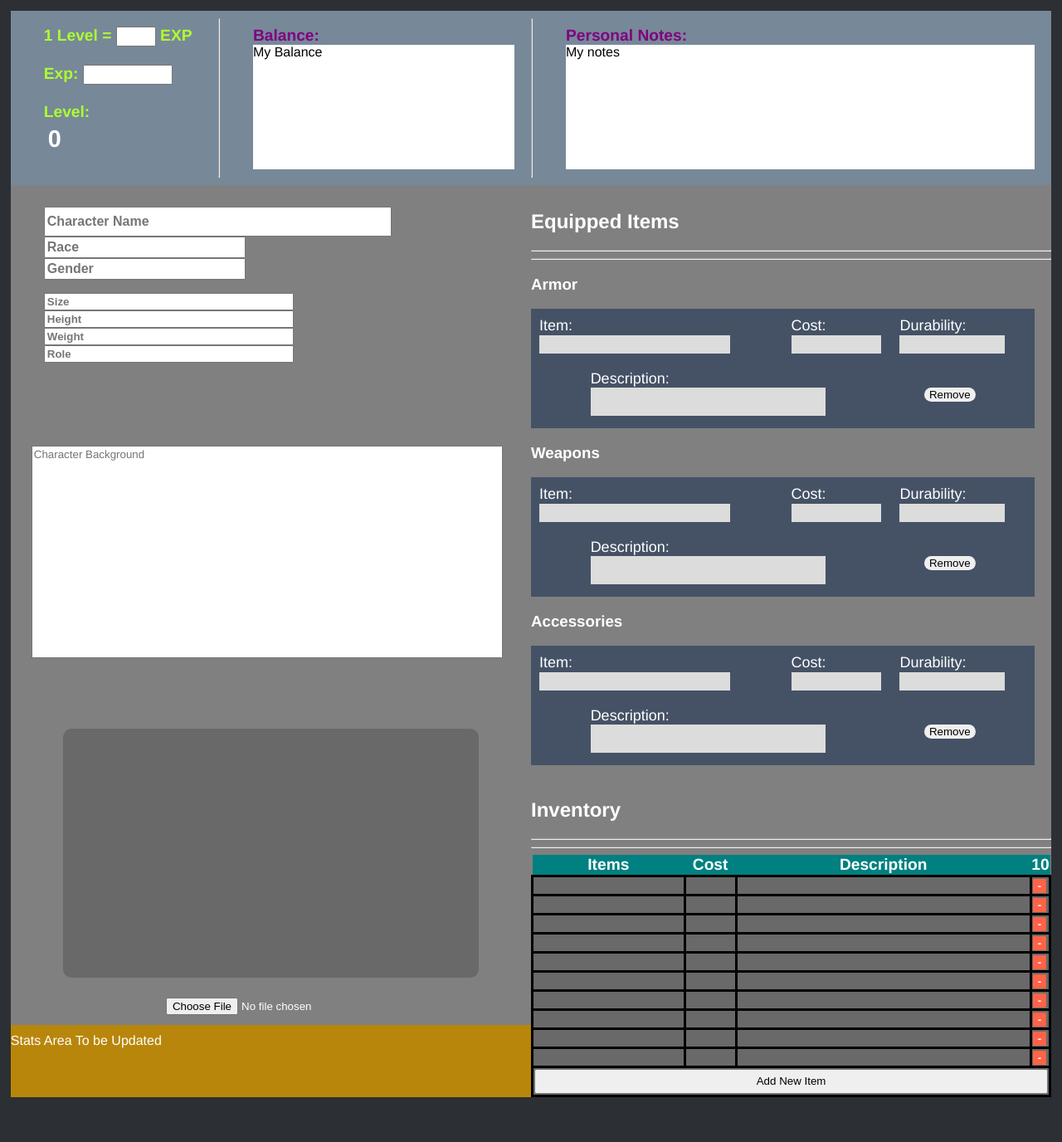
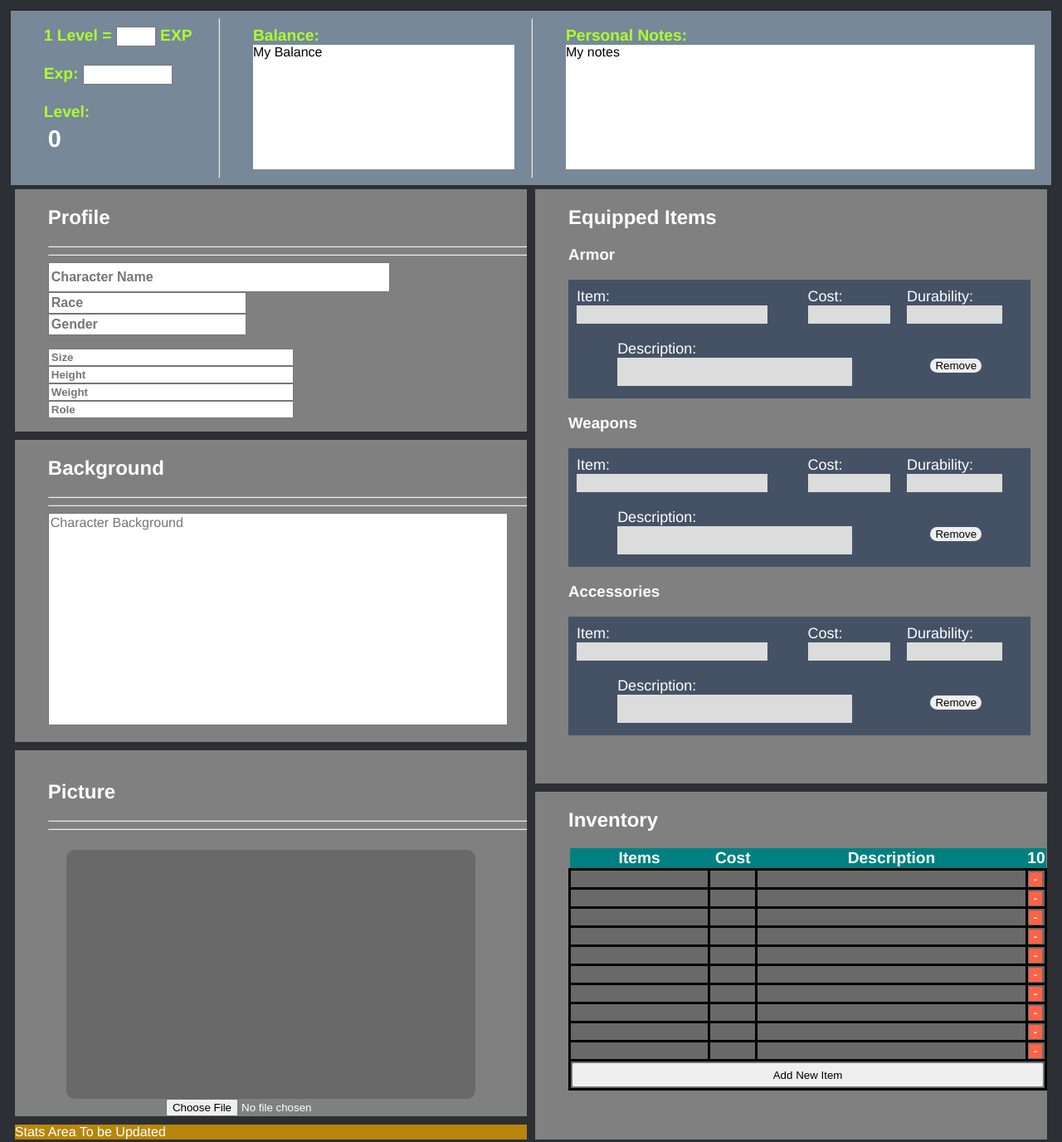
Before and after one commit to AndrewDai6123/FantasyCharacterCreator, a plain HTML site: page index.html in a window 1280 px wide. Shown: the whole page at 83% size. Before the commit the page ends 1334 px from the top, so only its background shows below. Drawn offline with nearby package versions, Linux system fonts and the light colour scheme.

Commit message:
Seperated each Main Character divs by margins of 5px. Made all contents within said changed divs inside unsorted lists. Balance and Personal Notes labels are now greenyellow for color.

```diff
--- a/index.html
+++ b/index.html
@@ -55,6 +55,7 @@
     <section class="CharacterPage1">
         <div class="CharacterBios">
             <ul class="ImmediateBios">
+                <h1>Profile</h1><hr><hr>
                 <input class="CharacterName" type="text" placeholder="Character Name">
                 <input class="Race" type="text" placeholder="Race">
                 <input class="Gender" type="text" placeholder="Gender">
@@ -67,10 +68,14 @@
             </ul>
         </div>
         <div class="CharacterBackground">
+            <ul>
+                <h1>Background</h1><hr><hr>
                 <textarea name="Background" placeholder="Character Background"></textarea>
+            </ul>
         </div>
 
         <div class="CharacterPicture">
+            <ul><h1>Picture</h1><hr><hr></ul>
             <!-- One Way to add a paste function to canvas:
             https://stackoverflow.com/questions/18377891/how-can-i-let-user-paste-image-data-from-the-clipboard-into-a-canvas-element-in
              -->
@@ -91,7 +96,9 @@
 
 
 
-        <div class="CharacterStats">Stats Area To be Updated</div>
+        <div class="CharacterStats">Stats Area To be Updated
+
+        </div>
 
     </section>
 
@@ -101,7 +108,8 @@
 
     <section class="CharacterPage2">
         <div class="CharacterEquipments">
-            <h1>Equipped Items</h1><hr><hr>
+            <ul>
+                <h1>Equipped Items</h1>
                 <h3>Armor</h3>
                 <div class="Equipment">
                     <div>
@@ -186,12 +194,15 @@
                         </div>
                     </div>
                 </div>
+            </ul>
+
         </div>
         <div class="CharacterInventory">
             <!-- If I want to make the table "Excel-like"
             https://stackoverflow.com/questions/16292572/how-to-make-html-table-excel-like-editable-for-multiple-cells-i-e-simultaneo
              -->
-            <h1>Inventory</h1><hr><hr>
+             <ul>
+                <h1>Inventory</h1>
                 <table class="InventoryTable">
                     <col width = 30%>
                     <col width = 10%>
@@ -212,6 +223,8 @@
                         </tr>
                     </tfoot>
                 </table>
+             </ul>
+
         </div>
     </section>
 
--- a/styles.css
+++ b/styles.css
@@ -16,6 +16,7 @@ body{
     background-color: lightslategray;
     font-size: larger;
     font-weight: bolder;
+
 }
 .CharacterPage1, .CharacterPage2{
     display: flex;
@@ -27,34 +28,34 @@ body{
 .CharacterBios{
     background-color: gray;
     flex: 100%;
-    padding: 10px 0px 10px 0px;
+    margin: 5px;
 }
 .CharacterBackground{
     background-color: gray;
     flex: 100%;
-    padding: 25px 10px 10px 25px;
+    margin: 5px;
 }
 .CharacterPicture{
     background-color: gray;
     flex: 100%;
     display: flex;
     flex-direction: column;
-    padding: 10px 0px 0px 0px;
+    margin: 5px;
 }
 .CharacterEquipments{
     background-color: gray;
     flex: 100%;
-    padding: 10px 0px 10px 0px;
+    margin: 5px;
 }
 .CharacterInventory{
     background-color: gray;
     flex: 100%;
-    padding: 10px 0px 0px 0px;
+    margin: 5px;
 }
 .CharacterStats{
     background-color: darkgoldenrod;
     flex: 100%;
-    padding: 10px 0px 10px 0px;
+    margin: 5px;
 }
 
 /* CSS for the Essentials */
@@ -70,12 +71,12 @@ body{
 .BalanceArea label::before{
     content: attr(tag);
     position: static;
-    color: purple;
+    color: greenyellow;
 }
 .NotesArea label::before{
     content: attr(tag);
     position: static;
-    color: purple;
+    color: greenyellow;
 }
 .Essentials input{
     color: darkred;
@@ -161,6 +162,7 @@ body{
     max-height: 90%;
     resize: none;
     font-family: Helvetica Neue, Helvetica, Arial;
+    font-size: medium;
 }
 /* CSS for Canvas in CharacterPicture div */
 .CharacterPicture div{
@@ -255,8 +257,6 @@ body{
 .InventoryTable{
     border-collapse: collapse;
     width: 100%;
-    margin-left: auto;
-    margin-right: auto;
 }
 .InventoryTable td{
     background: dimgray;
```
Lines whose indentation alone changed are shown as unchanged.
